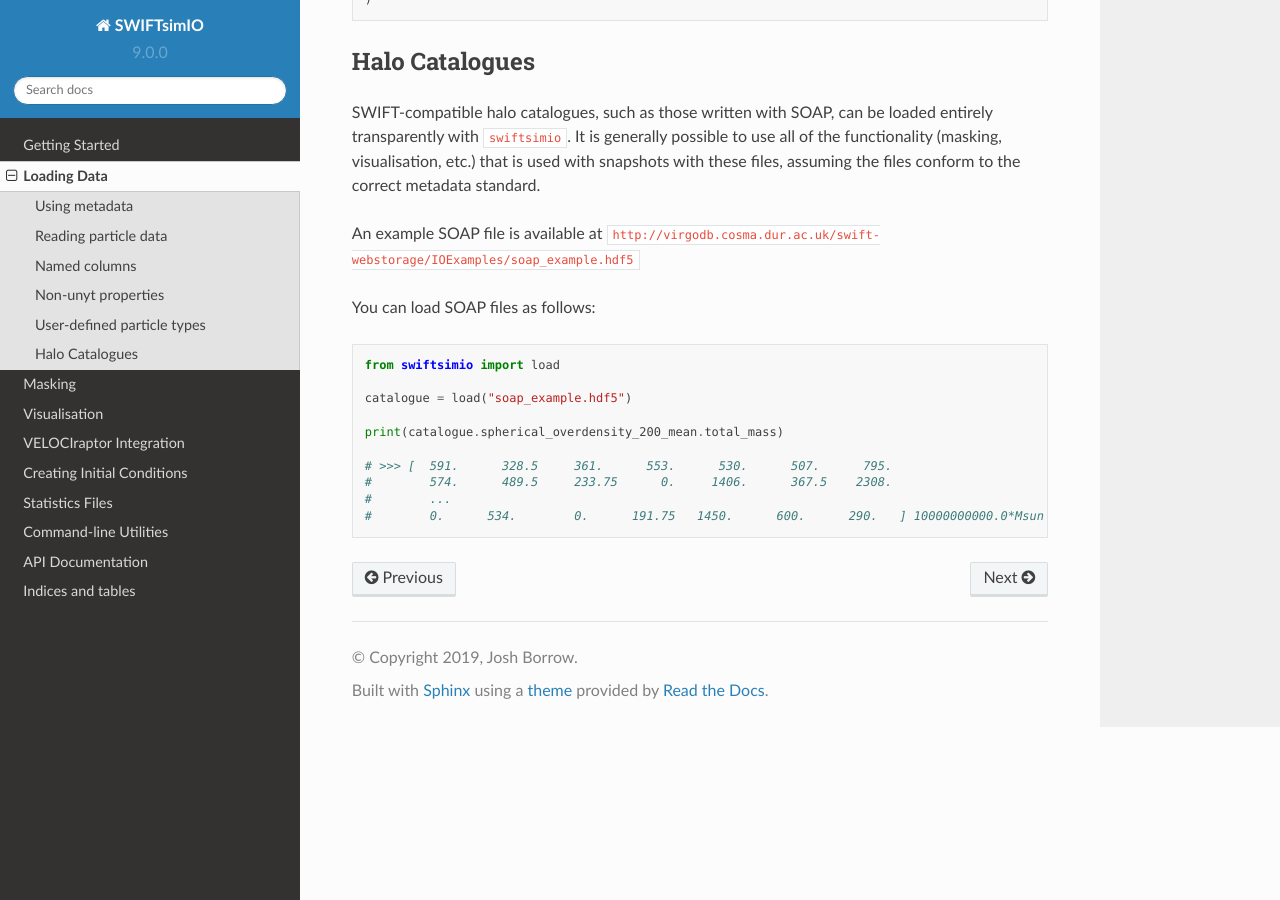
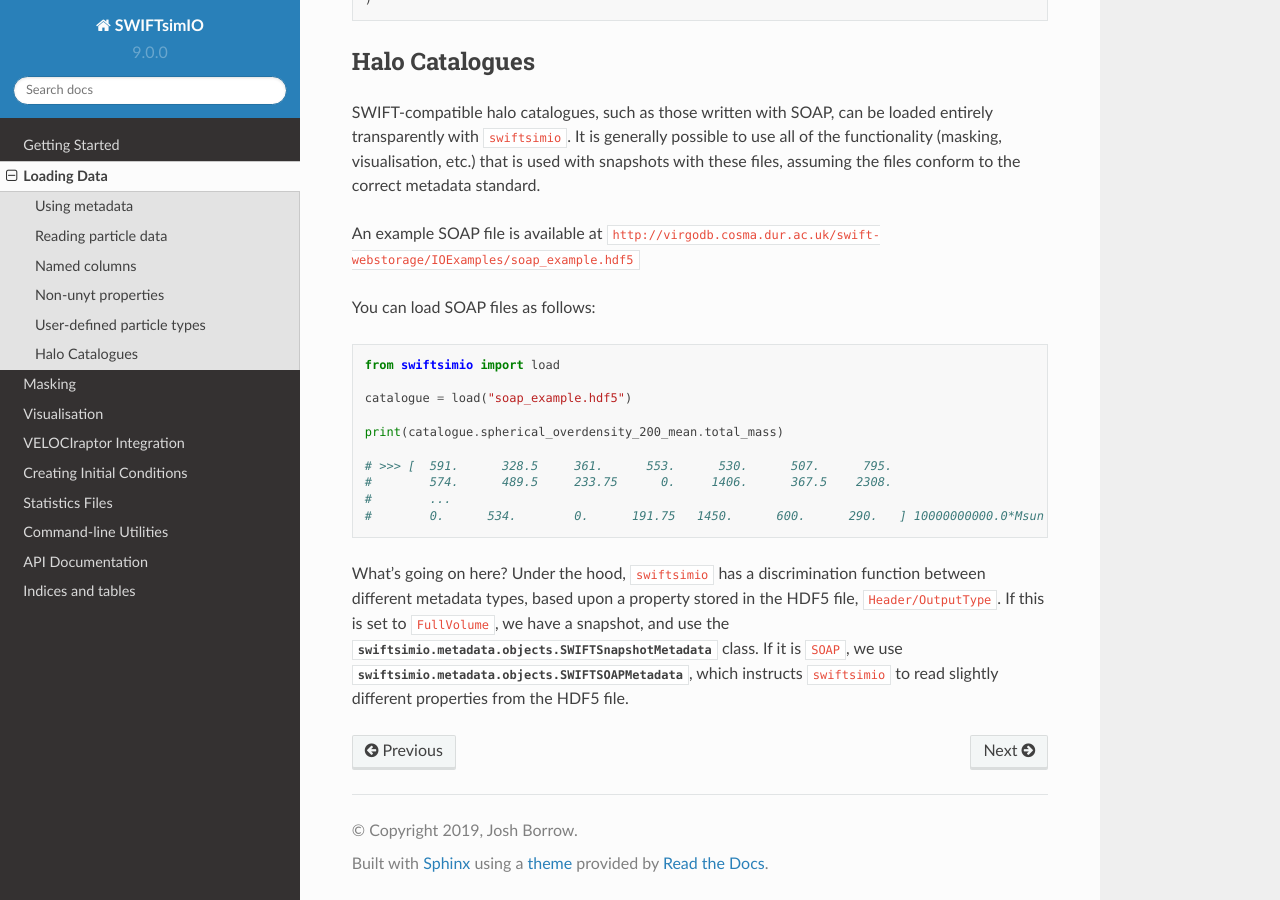
Before and after one commit to SWIFTSIM/swiftsimio, a Sphinx documentation site: the page built from docs/source/loading_data/index.rst, in a window 1280 px wide and 900 px high, scrolled down 5115 px. Built offline with Sphinx 7.4.7 and the Read the Docs theme 2.0.0, drawn with Linux system fonts in a browser that asks for light colours; pages that are not in the unit, such as notebooks, are missing from menus; the version number is read from the project's files by our own code.

Commit message:
Added a little extra info to docs

```diff
--- a/docs/source/loading_data/index.rst
+++ b/docs/source/loading_data/index.rst
@@ -296,3 +296,11 @@ You can load SOAP files as follows:
    #        574.      489.5     233.75      0.     1406.      367.5    2308.
    #        ...
    #        0.      534.        0.      191.75   1450.      600.      290.   ] 10000000000.0*Msun (Physical)
+
+What's going on here? Under the hood, ``swiftsimio`` has a discrimination function
+between different metadata types, based upon a property stored in the HDF5 file,
+``Header/OutputType``. If this is set to ``FullVolume``, we have a snapshot,
+and use the :obj:`swiftsimio.metadata.objects.SWIFTSnapshotMetadata`
+class. If it is ``SOAP``, we use
+:obj:`swiftsimio.metadata.objects.SWIFTSOAPMetadata`, which instructs
+``swiftsimio`` to read slightly different properties from the HDF5 file.
```
